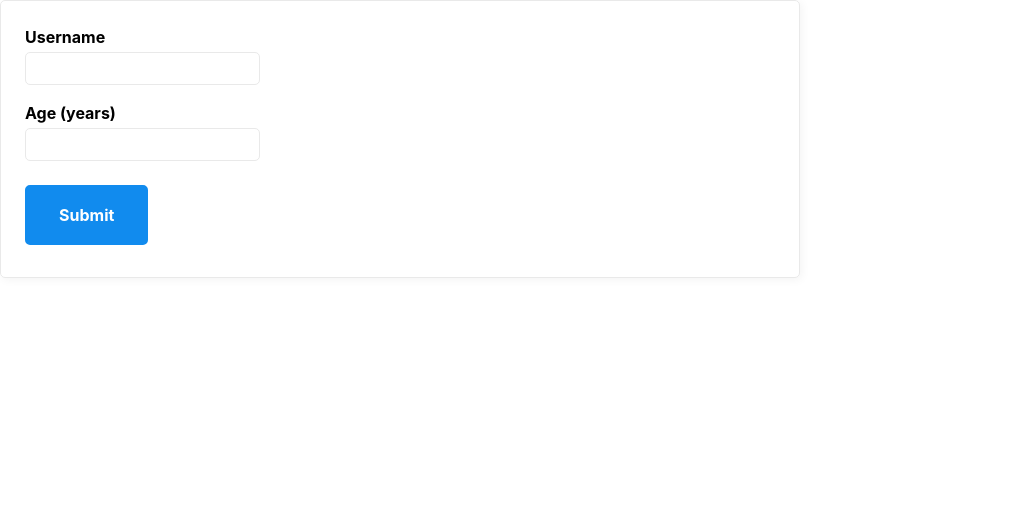
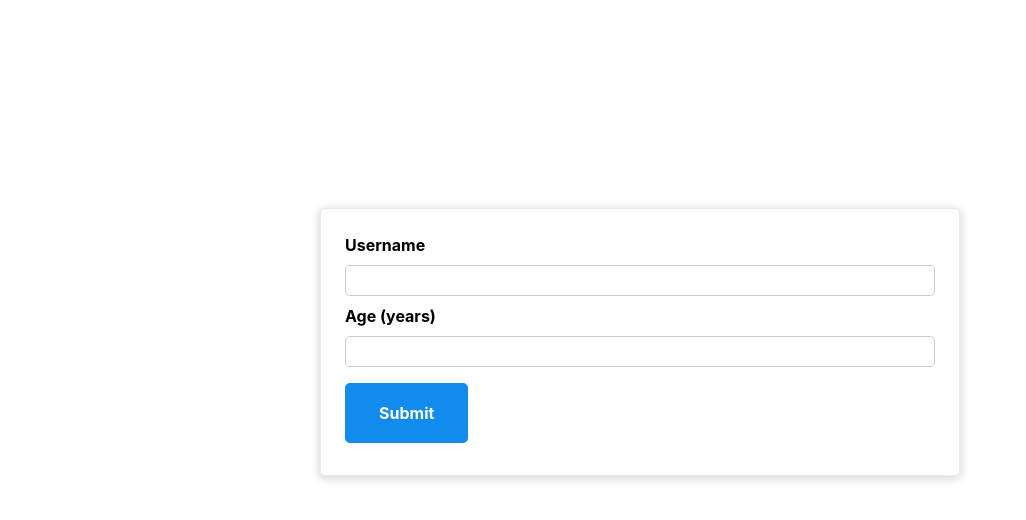
Before and after one commit to aindriu80/academind-react-users-app, a React (Create React App) app: page / in a window 1280 px wide. Shown: the top 520 px of the page, without its empty margins (0-1026 px from the left). Built offline with nearby package versions, Linux system fonts and the light colour scheme.

Commit message:
Adding re-usable Card Component

```diff
--- a/src/App.js
+++ b/src/App.js
@@ -3,11 +3,7 @@ import AddUser from './components/Users/AddUser'
 
 import './mvp.css'
 function App() {
-  return (
-    <div>
-      <AddUser />
-    </div>
-  )
+  return <AddUser />
 }
 
 export default App
--- /dev/null
+++ b/src/components/UI/Card.js
@@ -0,0 +1,8 @@
+import classes from './Card.module.css'
+const Card = (props) => {
+  return (
+    <div className={`${classes.card} ${props.className}`}>{props.children}</div>
+  )
+}
+
+export default Card
--- /dev/null
+++ b/src/components/UI/Card.module.css
@@ -0,0 +1,4 @@
+.card {
+  box-shadow: 0 2px 8px rgba(0, 0, 0, 0.26);
+  border-radius: 5px;
+}
--- a/src/components/Users/AddUser.js
+++ b/src/components/Users/AddUser.js
@@ -1,8 +1,12 @@
+import Card from '../UI/Card'
+import classes from './AddUser.module.css'
+
 const AddUser = (props) => {
   const addUserHandler = (event) => {
     event.preventDefault()
   }
   return (
+    <Card className={classes.input}>
       <form onSubmit={addUserHandler}>
         <label htmlFor="username">Username</label>
         <input id="username" type="text" />
@@ -10,6 +14,7 @@ const AddUser = (props) => {
         <input type="number" id="age" />
         <button type="submit">Submit</button>
       </form>
+    </Card>
   )
 }
 
--- /dev/null
+++ b/src/components/Users/AddUser.module.css
@@ -0,0 +1,26 @@
+.input {
+  margin: 13rem auto;
+  /* padding: 1rem;
+  width: 90%; */
+  max-width: 40rem;
+}
+
+.input label {
+  display: block;
+  font-weight: bold;
+  margin-bottom: 0.5rem;
+}
+
+.input input {
+  font: inherit;
+  display: block;
+  width: 100%;
+  border: 1px solid #ccc;
+  padding: 0.15rem;
+  margin-bottom: 0.5rem;
+}
+
+.input input:focus {
+  outline: none;
+  border-color: #4f005f;
+}
--- a/src/mvp.css
+++ b/src/mvp.css
@@ -12,7 +12,8 @@
   --color-shadow: #f4f4f4;
   --color-text: #000;
   --color-text-secondary: #999;
-    --font-family: -apple-system, BlinkMacSystemFont, "Segoe UI", Roboto, Oxygen-Sans, Ubuntu, Cantarell, "Helvetica Neue", sans-serif;
+  --font-family: -apple-system, BlinkMacSystemFont, 'Segoe UI', Roboto,
+    Oxygen-Sans, Ubuntu, Cantarell, 'Helvetica Neue', sans-serif;
   --hover-brightness: 1.2;
   --justify-important: center;
   --justify-normal: left;
@@ -166,7 +167,7 @@ nav ul li ul {
   display: none;
   height: auto;
   left: -2px;
-    padding: .5rem 1rem;
+  padding: 0.5rem 1rem;
   position: absolute;
   top: 1.7rem;
   white-space: nowrap;
@@ -176,7 +177,7 @@ nav ul li ul {
 
 nav ul li ul::before {
   /* fill gap above to make mousing over them easier */
-    content: "";
+  content: '';
   position: absolute;
   left: 0;
   right: 0;
@@ -372,13 +373,13 @@ textarea {
   max-width: var(--width-card-wide);
 }
 
-input[type="checkbox"],
-input[type="radio"] {
+input[type='checkbox'],
+input[type='radio'] {
   display: inline-block;
 }
 
-input[type="checkbox"]+label,
-input[type="radio"]+label {
+input[type='checkbox'] + label,
+input[type='radio'] + label {
   display: inline-block;
   font-weight: normal;
   position: relative;
```
Lines whose indentation alone changed are shown as unchanged.
